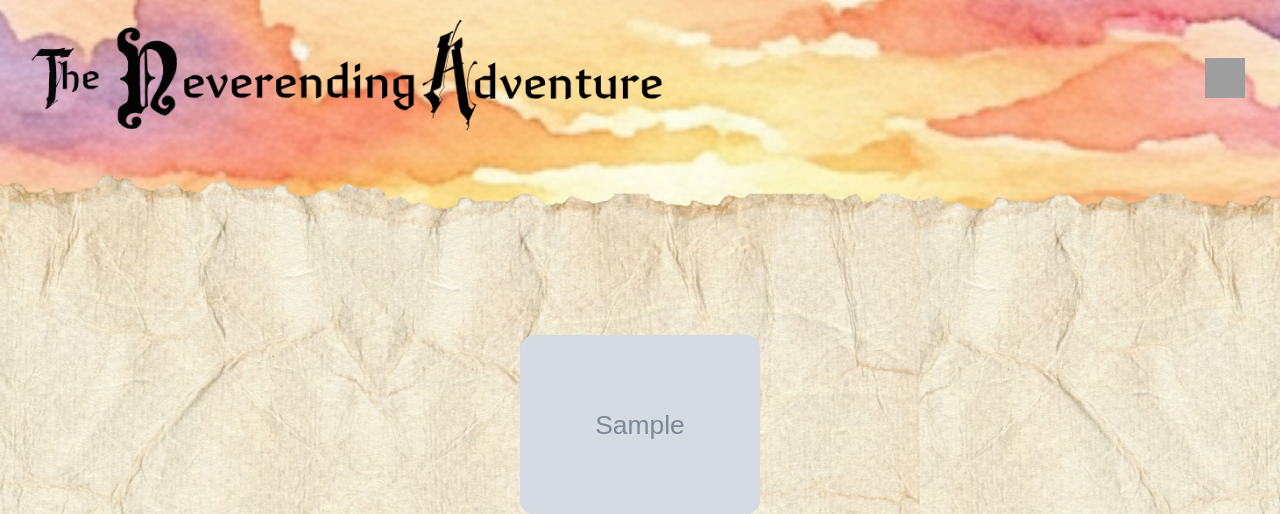
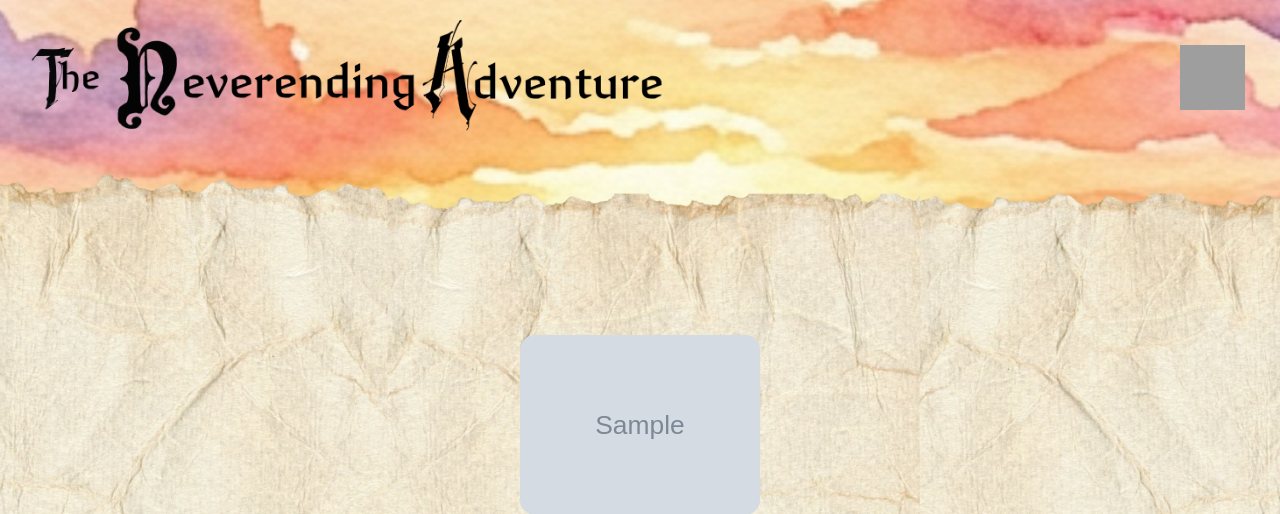
Before and after one commit to Linji9/Choose_Your_Own_Adventure, a Flask app: template app/templates/scene.html in a window 1280 px wide. Shown: the top 514 px of the page. Run offline with Flask 3, Linux system fonts and the light colour scheme; the template is opened without the code that fills it: most values are stand-ins (such as "Sample title", 1, 10 or a date in 2020); grey boxes marked "Sample" are stand-in pictures; parts of the project's set-up code (start-up, migrations or seed data) failed here and were passed over; some web fonts are replaced; grey boxes are pictures that could not be loaded.

Commit message:
Menu Button Edit

```diff
--- a/www/static/css/style.css
+++ b/www/static/css/style.css
@@ -98,8 +98,8 @@ p {
   background-image: url(../img/hamburger.png);
   background-position: center top;
   background-size: cover;
-  width: 40px;
-  height: 40px;
+  width: 65px;
+  height: 65px;
 }
 
 .DropdownBtn:hover, .DropdownBtn:focus {
```
